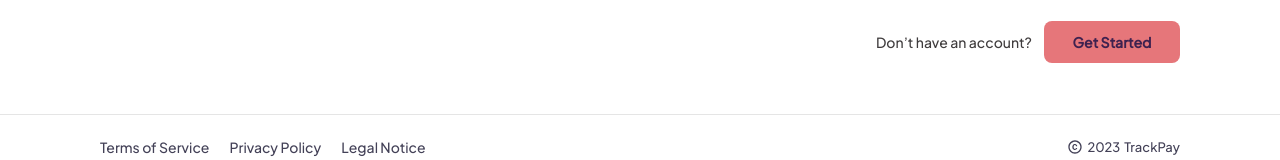
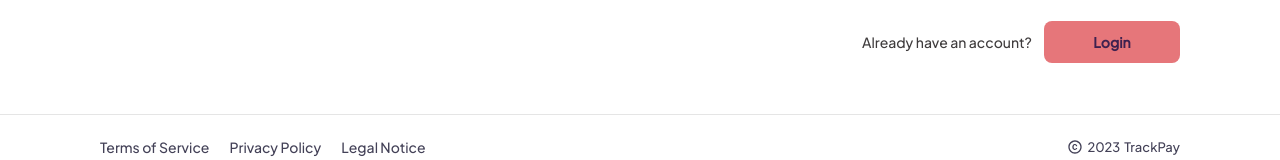
Before and after one commit to PayTrack-Codebase/C-Frontend, a React (Create React App) app: page /auth in a window 1280 px wide. Shown: the top 160 px of the page. Built offline with nearby package versions, Linux system fonts and the light colour scheme.

Commit message:
fix: design fixes

```diff
--- a/src/Components/Header.js
+++ b/src/Components/Header.js
@@ -29,11 +29,11 @@ const Header = () => {
         </div>
 
         <div className="buttons">
-          <Link to="login" className="btn-link">
+          <Link to="/auth/login" className="btn-link">
             Login
           </Link>
           <button className="btn">
-            <Link to="getStarted" className="link">
+            <Link to="/auth/register" className="link">
               Get Started
             </Link>
           </button>
--- a/src/Layouts/components/Header.jsx
+++ b/src/Layouts/components/Header.jsx
@@ -1,15 +1,27 @@
 import React from "react";
-import { useNavigate } from "react-router-dom";
+import { useLocation, useNavigate } from "react-router-dom";
 import "../Styles/Header.scss";
 
 const Header = () => {
-  const navigate = useNavigate()
+  const navigate = useNavigate();
+  const { pathname } = useLocation();
   return (
     <div className="auth_header">
-      <div className="content">
-        <p>Don’t have an account?</p>
-        <button onClick={() => navigate("/auth/register")}>Get Started </button>
-      </div>
+      {pathname === "/auth/login" ? (
+        <div className="content">
+          <p>Don’t have an account?</p>
+          <button onClick={() => navigate("/auth/register")}>
+            Get Started{" "}
+          </button>
+        </div>
+      ) : (
+        <div className="content">
+          <p>Already have an account?</p>
+          <button onClick={() => navigate("/auth/login")}>
+            Login
+          </button>
+        </div>
+      )}
     </div>
   );
 };
```
